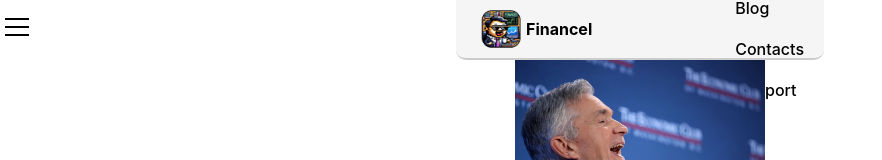
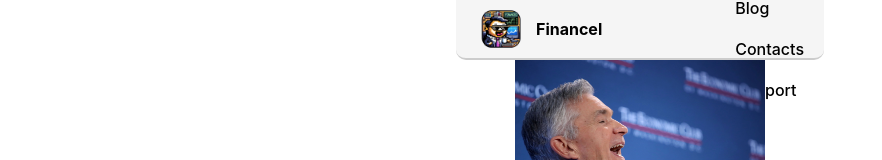
Before and after one commit to tweezerchef/financel, a Next.js app: page /game in a window 1280 px wide. Shown: the top 160 px of the page, without its empty margins (0-882 px from the left). Built offline with nearby package versions, Linux system fonts and the light colour scheme.

Commit message:
changed burger to temp logo, fixed menu issues when opened

```diff
--- a/app/game/components/layout/Navbar.tsx
+++ b/app/game/components/layout/Navbar.tsx
@@ -1,21 +1,39 @@
 'use client'
 
-import { Burger, Group, UnstyledButton } from '@mantine/core'
+import { Group, UnstyledButton } from '@mantine/core'
 import { useDisclosure } from '@mantine/hooks'
+import Image from 'next/image'
 import classes from './ui/Navbar.module.css'
 
 export function Navbar() {
   const [opened, { toggle }] = useDisclosure()
 
+  const handleKeyDown = (event: React.KeyboardEvent<HTMLDivElement>) => {
+    if (event.key === 'Enter' || event.key === ' ') {
+      event.preventDefault() // Prevent default action for space key
+      toggle()
+    }
+  }
+
   return (
-    <div>
-      <Burger
-        className={classes.burger}
-        aria-label="Toggle navigation"
-        opened={opened}
+    <div className={classes.navbarContainer}>
+      <div
+        className={classes.logoContainer}
         onClick={toggle}
-        size="md"
-      />
+        onKeyDown={handleKeyDown}
+        role="button"
+        tabIndex={0}
+        aria-expanded={opened}
+        aria-label="Toggle navigation menu"
+      >
+        <Image
+          src="/favicon.png" // Replace with the actual logo source
+          alt="Financel Logo"
+          width={50} // Set the appropriate width
+          height={50} // Set the appropriate height
+        />
+        <span className={classes.title}>Financel</span>
+      </div>
       <Group
         className={opened ? classes.menuVisible : classes.menuHidden}
         style={{
--- a/app/game/components/layout/ui/Navbar.module.css
+++ b/app/game/components/layout/ui/Navbar.module.css
@@ -1,10 +1,20 @@
-/* ui/Navbar.module.css */
+.navbarContainer {
+  display: flex;
+  align-items: center;
+  justify-content: space-between;
+  width: 100%;
+}
 
-.burger {
-  position: absolute;
-  top: 10px;
-  left: 0;
-  z-index: 2;
+.logoContainer {
+  display: flex;
+  align-items: center;
+  cursor: pointer; /* Make the logo clickable */
+}
+
+.title {
+  margin-left: 10px;
+  font-size: 1rem;
+  font-weight: bold;
 }
 
 .menuHidden {
@@ -16,10 +26,11 @@
   background-color: rgba(0, 0, 0, 0.5); /* semi-opaque background */
   padding: 10px 0;
   position: absolute;
-  top: 60px; /* adjust this value based on the actual height of the burger */
+  max-width: 30vw;
+  top: 60px; /* adjust this value based on the actual height of the header */
   width: 100%; /* ensure it spans the full width of the container */
   box-sizing: border-box; /* ensures padding does not affect width */
-  z-index: 1000; /* ensure it appears on top but under burger when open */
+  z-index: 1000; /* ensure it appears on top */
 }
 
 .control {
--- a/app/game/layout.tsx
+++ b/app/game/layout.tsx
@@ -1,4 +1,3 @@
-import Image from 'next/image'
 import { Container } from '@mantine/core'
 import { Footer } from './components/layout/Footer'
 import classes from './ui/Layout.module.css'
@@ -12,15 +11,6 @@ export default function Layout({
   return (
     <Container className={classes.container}>
       <div className={classes.header}>
-        <div className={classes.logoContainer}>
-          <Image
-            src="/favicon.png" // Replace with the actual logo source
-            alt="Financel Logo"
-            width={50} // Set the appropriate width
-            height={50} // Set the appropriate height
-          />
-          <span className={classes.title}>Financel</span>
-        </div>
         <Navbar />
       </div>
       <div className={classes.mainContent}>{children}</div>
--- a/app/game/ui/Layout.module.css
+++ b/app/game/ui/Layout.module.css
@@ -17,17 +17,6 @@
   border-radius: 0 0 10px 10px; /* Rounded bottom corners */
   padding: 0 20px; /* Horizontal padding */
   margin: 0;
-}
-
-.logoContainer {
-  display: flex;
-  align-items: center;
-}
-
-.title {
-  margin-left: 10;
-  font-size: 1rem;
-  font-weight: bold;
 }
 
 .mainContent {
```
